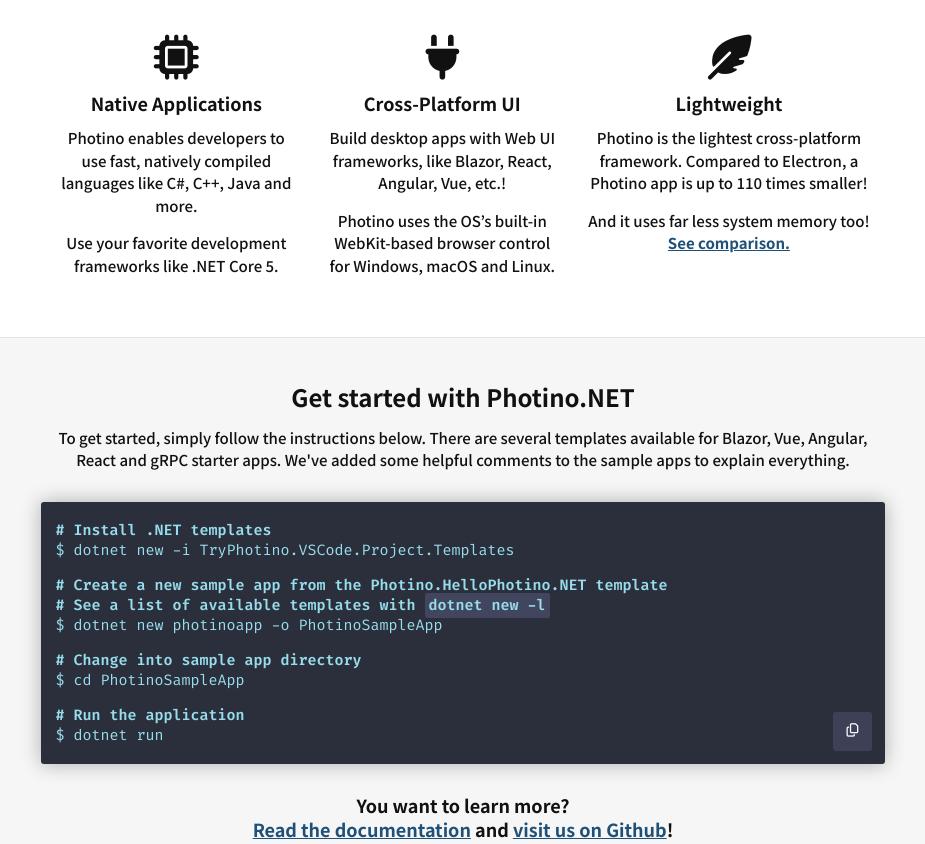
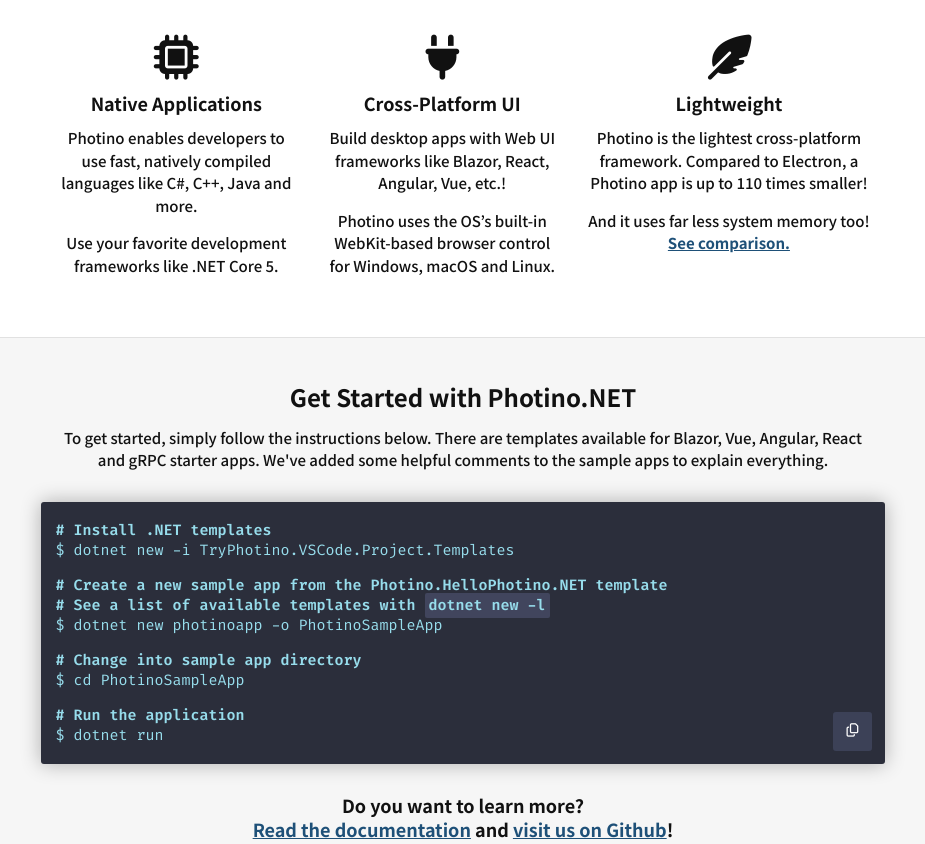
Before and after one commit to tryphotino/tryphotino.github.io, a plain HTML site: page index.html in a window 1280 px wide. Shown: the part 920-1764 px from the top of the page, without its empty margins (177-1102 px from the left). Drawn offline with Linux system fonts and the light colour scheme.

Commit message:
Copy improvements

```diff
--- a/index.html
+++ b/index.html
@@ -38,7 +38,7 @@
         <div id="app">
             <div class="alert warning" style="padding: 1.5em 0">
                 <p class="text-center">
-                    <strong>CODE Magazine</strong> is introducing Photino on March 10<sup>th</sup>!<br>
+                    FREE Webinar! <strong>CODE&nbsp;Magazine</strong> is introducing Photino on March&nbsp;10<sup>th</sup>.<br>
                     <a href="https://www.codemag.com/Training/Detail/011d9876-023e-44aa-961f-f9aa52d14b70?utm_source=banner&utm_medium=website&utm_campaign=introphotino" target="_blank">Sign up for this <strong>free</strong> online event now! <i class="fas fa-external-link-alt"></i> </a>
                 </p>
             </div>
@@ -96,7 +96,7 @@
                     <div class="grid-item text-center">
                         <i class="fas fa-plug fa-3x"></i>
                         <h3>Cross-Platform UI</h3>
-                        <p>Build desktop apps with Web UI frameworks, like Blazor, React, Angular, Vue, etc.!</p>
+                        <p>Build desktop apps with Web UI frameworks like Blazor, React, Angular, Vue, etc.!</p>
                         <p>Photino uses the OS’s built-in WebKit-based browser control for Windows, macOS and Linux.</p>
                     </div>
                     <div class="grid-item text-center">
@@ -111,8 +111,8 @@
             <!-- Get Started -->
             <section id="get-started" class="bg-grey">
                 <div>
-                    <h2 class="text-center">Get started with Photino.NET</h2>
-                    <p class="text-center">To get started, simply follow the instructions below. There are several templates available for Blazor, Vue, Angular, React and gRPC starter apps. We've added some helpful comments to the sample apps to explain everything.</p>
+                    <h2 class="text-center">Get Started with Photino.NET</h2>
+                    <p class="text-center">To get started, simply follow the instructions below. There are templates available for Blazor, Vue, Angular, React and gRPC starter apps. We've added some helpful comments to the sample apps to explain everything.</p>
                     <div id="dotnet-install-terminal" class="terminal">
                         <div>
                             <div class="comment">Install .NET templates</div>
@@ -134,7 +134,7 @@
                         <button class="copy-to-clipboard hidden"><i class="far fa-copy"></i></button>
                     </div>
                     <div class="h3 text-center">
-                        You want to learn more?<br>
+                        Do you want to learn more?<br>
                         <a href="http://docs.tryphotino.io">Read the documentation</a> and <a href="https://github.com/tryphotino">visit us on Github</a>!
                     </div>
                 </div>
```
